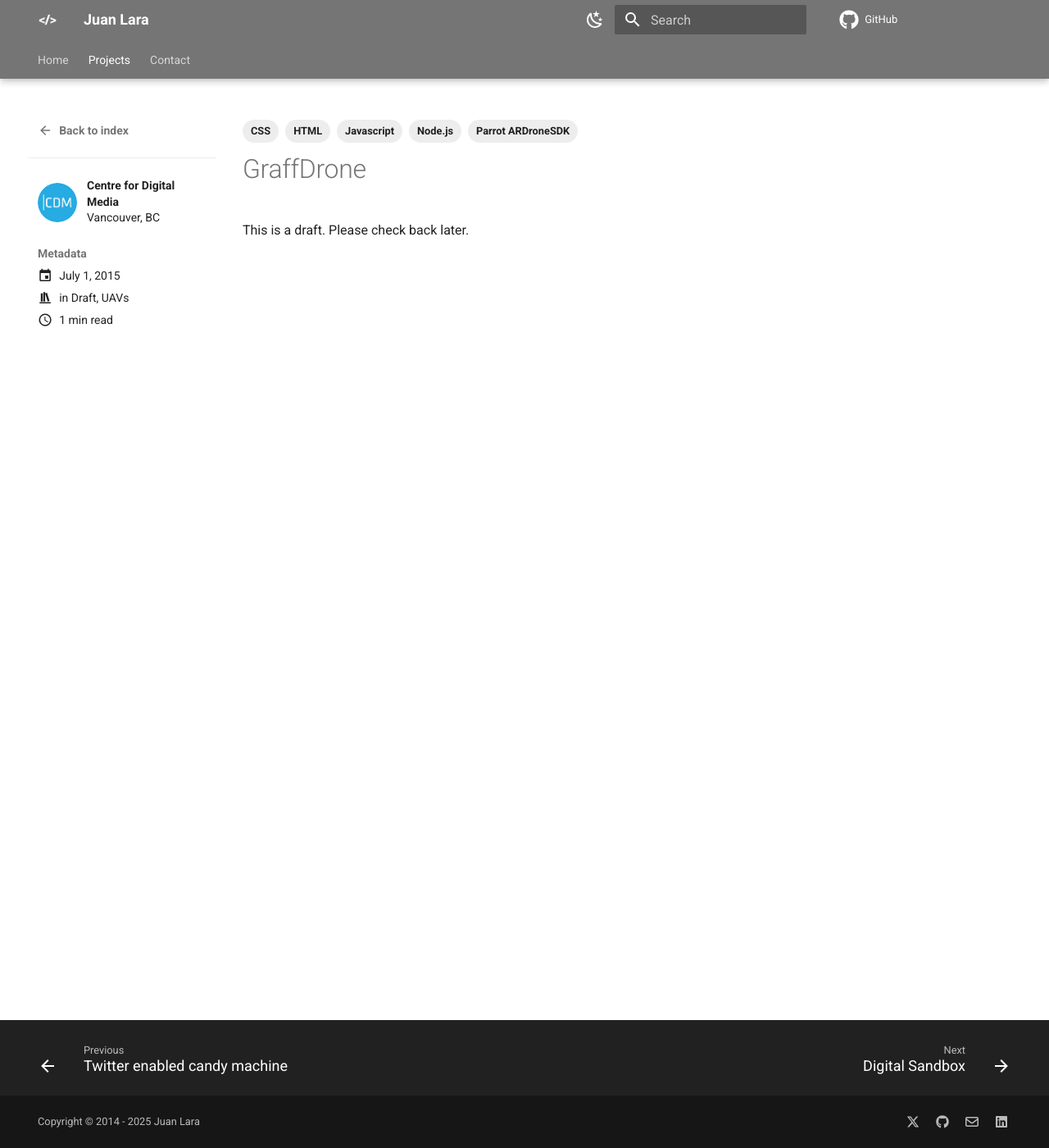
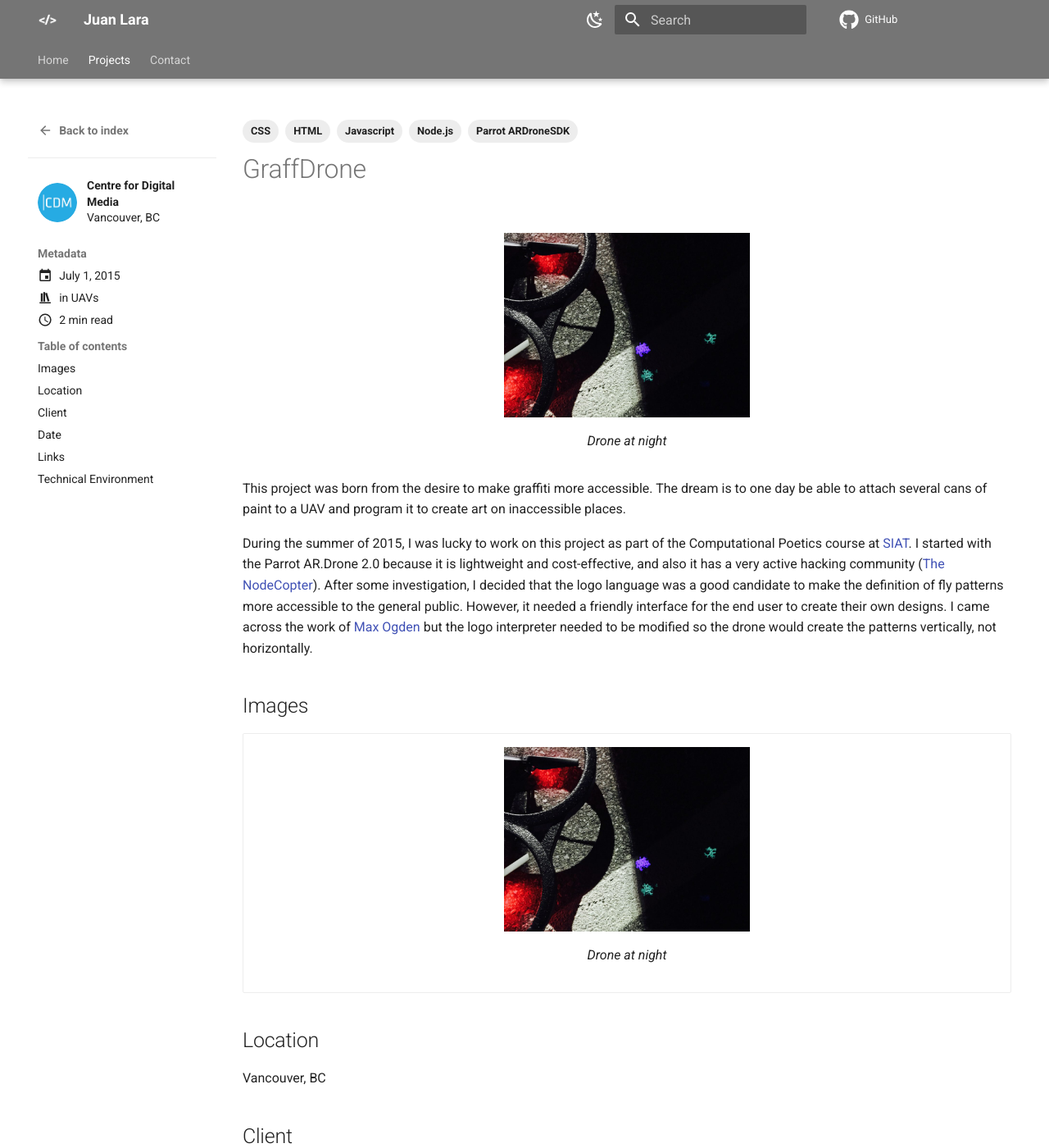
Before and after one commit to idfx/idfx.github.io, an MkDocs documentation site: the page built from docs/blog/posts/graffdrone.md, in a window 1280 px wide and 1400 px high. Shown: the whole window at 82% size. Built offline with MkDocs 1.6.1 and Material for MkDocs 9.7.7, drawn with Linux system fonts in a browser that asks for light colours; comment, search, counter and statistics services are not loaded; some of the changed text lies outside the part shown.

Commit message:
Adding GraffDrone

```diff
--- a/docs/blog/posts/graffdrone.md
+++ b/docs/blog/posts/graffdrone.md
@@ -2,7 +2,6 @@
 date:
   created: 2015-07-01
 categories:
-  - Draft
   - UAVs
 tags:
   - Parrot ARDroneSDK
@@ -16,4 +15,31 @@ authors:
 
 # GraffDrone
 
-This is a draft. Please check back later.
+<figure markdown> ![Drone at night](/images/graffdrone/Drone-e1502661110442-1024x768.jpg "Drone at night"){width="300px"} <figcaption>Drone at night</figcaption></figure>
+
+This project was born from the desire to make graffiti more accessible. The dream is to one day be able to attach several cans of paint to a UAV and program it to create art on inaccessible places.
+
+<!-- more -->
+
+During the summer of 2015, I was lucky to work on this project as part of the Computational Poetics course at [SIAT](https://www.sfu.ca/siat.html). I started with the Parrot AR.Drone 2.0 because it is lightweight and cost-effective, and also it has a very active hacking community ([The NodeCopter](https://x.com/nodecopter)). After some investigation, I decided that the logo language was a good candidate to make the definition of fly patterns more accessible to the general public. However, it needed a friendly interface for the end user to create their own designs. I came across the work of [Max Ogden](https://maxogden.com) but the logo interpreter needed to be modified so the drone would create the patterns vertically, not horizontally.
+
+## Images
+
+<div class="grid cards" markdown>
+- <figure markdown> ![Drone at night](/images/graffdrone/Drone-e1502661110442-1024x768.jpg "Drone at night"){width="300px"} <figcaption>Drone at night</figcaption></figure>
+</div>
+
+## Location
+Vancouver, BC
+
+## Client
+Centre for Digital Media
+
+## Date
+June 2015
+
+## Links
+[https://thecdm.ca](https://thecdm.ca)
+
+## Technical Environment
+Parrot ARDroneSDK, Javascript, HTML, CSS, Node.js
```
Also changed, not shown: docs/images/graffdrone/Drone-e1502661110442-1024x768.jpg (added).
